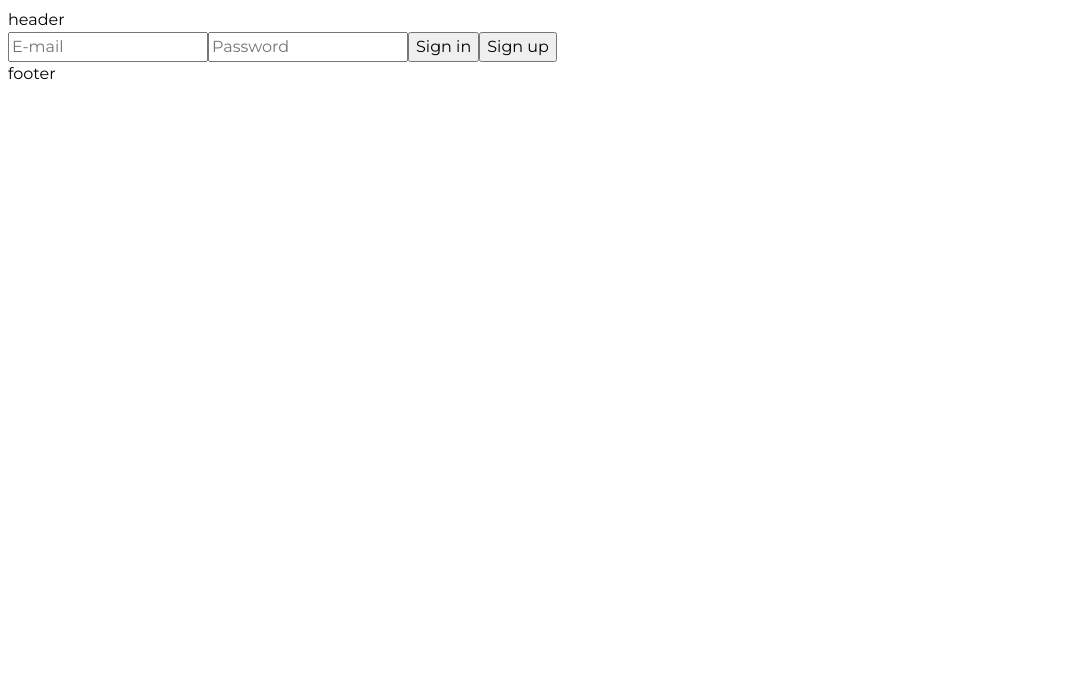
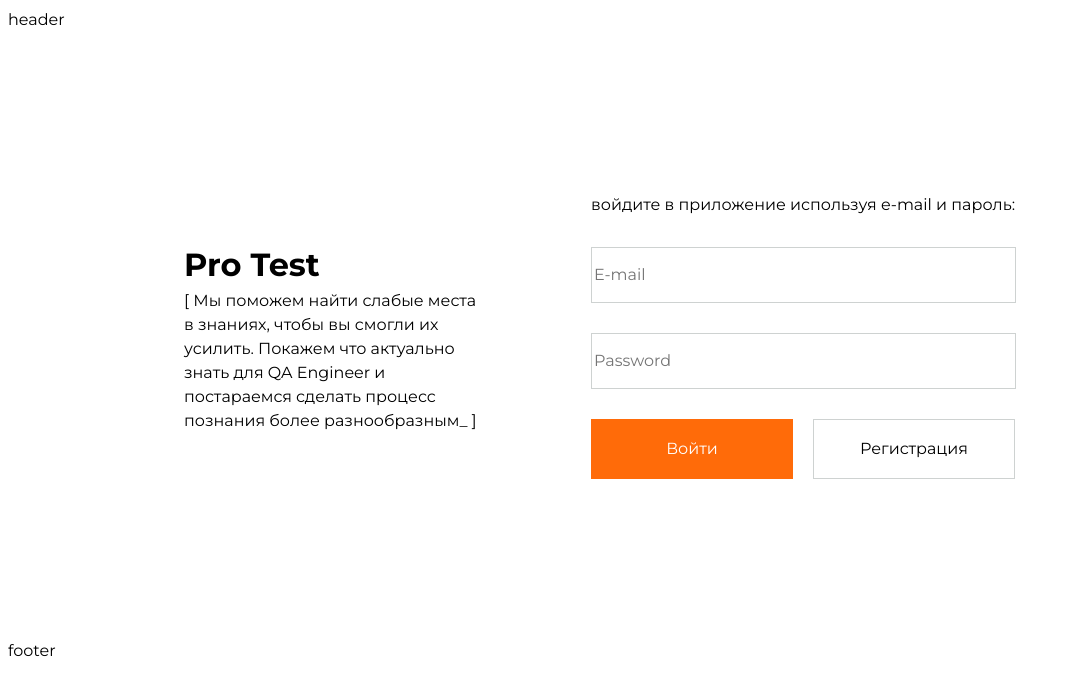
Before and after one commit to ololosh-tralevich/mabyBaby-react, a React (Create React App) app: page /auth in a window 1280 px wide. Shown: the top 694 px of the page, without its empty margins (0-1071 px from the left). Built offline with nearby package versions, Linux system fonts and the light colour scheme.

Commit message:
сделал вестку для данила

```diff
--- a/src/modules/AuthForm/AuthForm.jsx
+++ b/src/modules/AuthForm/AuthForm.jsx
@@ -14,14 +14,27 @@ const AuthForm = () => {
   };
 
   return (
-    <div>
-      <form>
+    <div className="container">
+      <div className={styles.wrapper}>
+      <div className={styles.login__info}>
+        <h1>
+        Pro Test
+        </h1>
+        <p>
+        [ Мы поможем найти слабые места
+в знаниях, чтобы вы смогли их усилить. Покажем что актуально знать для QA Engineer и постараемся сделать процесс познания более разнообразным_ ]
+        </p>
+      </div>
+      <div className={styles.form__wrapper}>
+      <form className={styles.form}>
+        <p className={styles.text}>войдите в приложение используя e-mail и пароль:</p>
         <TextField
           type={'email'}
           name={'email'}
           placeholder={'E-mail'}
           required={true}
           onType={onType}
+          className={styles.TextField}
         />
         <TextField
           type={'password'}
@@ -29,20 +42,27 @@ const AuthForm = () => {
           placeholder={'Password'}
           required={true}
           onType={onType}
+          className={styles.TextField}
+        />
+        <div className={styles.form__buttons}>
+        <Button
+          onClickBtn={submitForm}
+          btnText={'Войти '}
+          isActive={true}
+          type={'submit'}
+          className={styles.Button}
         />
         <Button
           onClickBtn={submitForm}
-          btnText={'Sign in'}
-          isActive={true}
-          type={'submit'}
-        />
-        <Button
-          onClickBtn={submitForm}
-          btnText={'Sign up'}
+          btnText={'Регистрация'}
           isActive={false}
           type={'submit'}
+          className={styles.Button1}
         />
+        </div>
       </form>
+      </div>
+      </div>
     </div>
   );
 };
--- a/src/modules/AuthForm/authForm.module.scss
+++ b/src/modules/AuthForm/authForm.module.scss
@@ -0,0 +1,48 @@
+
+.login__info{
+    width:420px;
+    height:190px
+}
+.wrapper
+{
+    display: flex;
+    padding: 40px;
+    align-items: center;
+}
+.form{
+    width: 505px;
+height: 527px;
+display: flex;
+flex-direction: column;
+justify-content: center;
+margin-left: 105px;
+}
+.form__buttons{
+    display: flex;
+}
+.text{
+    margin-bottom: 30px;
+}
+.TextField{
+    margin-bottom: 30px;
+    width: 425px;
+    height: 56px;
+   border: 1px solid #CED2D1;
+}
+.Button{
+    margin-right: 20px;
+    width: 202px;
+    height: 60px;
+    background-color: #FF6B09;
+    border: 0px black solid;
+    color: white;
+}
+
+.Button1{
+    margin-right: 20px;
+    width: 202px;
+    height: 60px;
+    background-color: white;
+    border: 1px solid #CED2D1;
+    color: black;
+}
--- a/src/modules/Results/Results.jsx
+++ b/src/modules/Results/Results.jsx
@@ -50,7 +50,7 @@ const data = [
 
   const Results = () => {
     return (
-        <div className="container wrapper_answer" >
+        <div className="container" >
 
             <h1>Результаты</h1>
             <p>[ Теория тестирования_]</p>
--- a/src/shared/components/TextField/TextField.jsx
+++ b/src/shared/components/TextField/TextField.jsx
@@ -2,10 +2,10 @@ import PropTypes from 'prop-types';
 
 import styles from './textField.module.scss';
 
-const TextField = ({ type, name, placeholder, required, onType }) => {
+const TextField = ({ type, name, placeholder, required, onType,className }) => {
   return (
     <input
-      className={styles.textField}
+      className={className}
       type={type}
       name={name}
       placeholder={placeholder}
```
